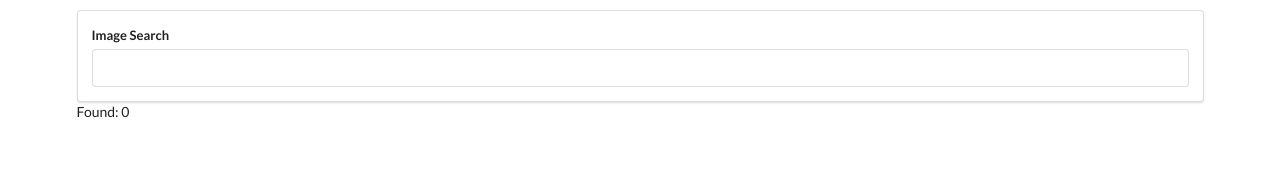
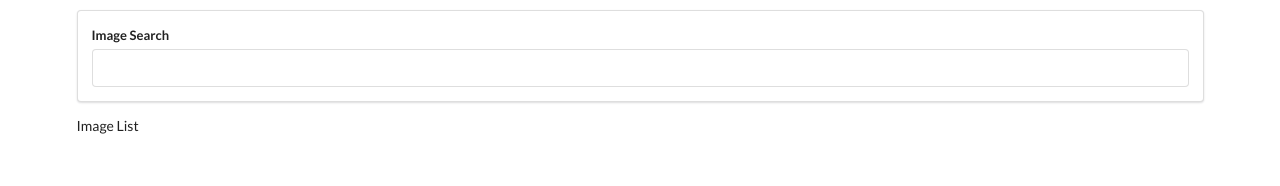
Before and after one commit to gdibble/modernReactWithRedux2019, a React (Create React App) app in the folder pics/: page / in a window 1280 px wide. Shown: the top 186 px of the page. Built offline with nearby package versions, Linux system fonts and the light colour scheme.

Commit message:
Section 8: Basic ImageList component + use

```diff
--- a/pics/src/components/App.js
+++ b/pics/src/components/App.js
@@ -1,6 +1,7 @@
 import React from 'react';
 import unsplash from '../api/unsplash';
 import SearchBar from './SearchBar.js'
+import ImageList from './ImageList.js'
 
 class App extends React.Component {
   state = {
@@ -18,7 +19,7 @@ class App extends React.Component {
     return (
       <div className="ui container" style={{ marginTop: '10px' }}>
         <SearchBar onSubmit={this.onSearchSubmit} />
-        Found: {this.state.images.length}
+        <ImageList />
       </div>
     );
   }
--- /dev/null
+++ b/pics/src/components/ImageList.js
@@ -0,0 +1,11 @@
+import React from 'react';
+
+class ImageList extends React.Component {
+  render() {
+    return (
+      <div>Image List</div>
+    );
+  }
+}
+
+export default ImageList;
```
